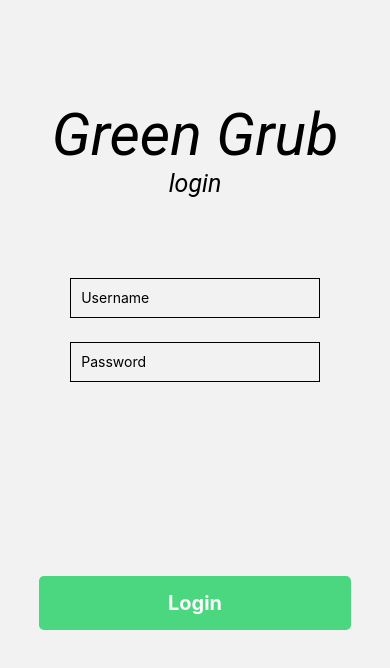
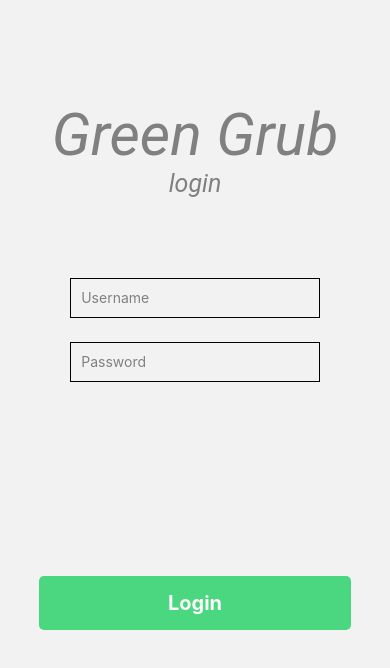
Before and after one commit to utmgdsc/Green-Grub, a React Native app in the folder frontend/: screen /Login in a window 390 px wide. Shown: the top 668 px of the page. Built offline with nearby package versions, Linux system fonts and the light colour scheme.

Commit message:
[SCAN] Fixed invisibly white text for physical devices

```diff
--- a/frontend/app/home/HomeScreen.tsx
+++ b/frontend/app/home/HomeScreen.tsx
@@ -14,7 +14,7 @@ export default function LoginScreen({}: StartScreenProps) {
 
   return (
     <View style={styles.container}>
-      <Text>Hello, {username}!</Text>
+      <Text style={styles.loginText}>Hello, {username}!</Text>
     </View>
   );
 }
@@ -26,4 +26,7 @@ const styles = StyleSheet.create({
     justifyContent: 'center',
     alignItems: 'center',
   },
+  loginText: {
+    color: 'gray',
+  },
 });
--- a/frontend/app/login/LoginScreen.tsx
+++ b/frontend/app/login/LoginScreen.tsx
@@ -50,10 +50,12 @@ const styles = StyleSheet.create({
     fontSize: TEXT_HUGE,
     fontFamily: 'Roboto',
     fontStyle: 'italic',
+    color: 'gray',
   },
   subtitle: {
     fontSize: TEXT_LARGE,
     fontFamily: 'Roboto',
     fontStyle: 'italic',
+    color: 'gray',
   },
 });
--- a/frontend/app/scan/BarcodeScanResultScreen.tsx
+++ b/frontend/app/scan/BarcodeScanResultScreen.tsx
@@ -3,6 +3,7 @@ import {StyleSheet, Text, View} from 'react-native';
 import {RootStackParamList} from '../../App';
 import {StackScreenProps} from '@react-navigation/stack';
 import MainButton from '../shared/MainButton';
+import ButtonGroup from '../shared/ButtonGroup';
 
 type ScanResultScreenProps = StackScreenProps<
   RootStackParamList,
@@ -15,8 +16,11 @@ export default function ScanResultScreen({
 }: ScanResultScreenProps) {
   return (
     <View style={styles.container}>
-      <Text>{route.params.barcode}</Text>
-      <MainButton title="Go back" onPress={() => navigation.goBack()} />
+      <Text style={styles.scanResultText}>{route.params.barcode}</Text>
+      <ButtonGroup>
+        <MainButton title="Retake" onPress={() => navigation.goBack()} />
+        <MainButton title="Record" />
+      </ButtonGroup>
     </View>
   );
 }
@@ -28,4 +32,7 @@ const styles = StyleSheet.create({
     justifyContent: 'center',
     alignItems: 'center',
   },
+  scanResultText: {
+    color: 'black',
+  },
 });
--- a/frontend/app/scan/ReceiptScanResultScreen.tsx
+++ b/frontend/app/scan/ReceiptScanResultScreen.tsx
@@ -1,8 +1,9 @@
 import React from 'react';
-import {StyleSheet, Text, View} from 'react-native';
+import {Image, StyleSheet, View} from 'react-native';
 import {RootStackParamList} from '../../App';
 import {StackScreenProps} from '@react-navigation/stack';
 import MainButton from '../shared/MainButton';
+import ButtonGroup from '../shared/ButtonGroup';
 
 type ScanResultScreenProps = StackScreenProps<
   RootStackParamList,
@@ -15,8 +16,14 @@ export default function ScanResultScreen({
 }: ScanResultScreenProps) {
   return (
     <View style={styles.container}>
-      <Text>{route.params.path}</Text>
-      <MainButton title="Go back" onPress={() => navigation.goBack()} />
+      <Image
+        source={{uri: 'file://' + route.params.path}}
+        style={{width: '100%', height: '70%'}}
+      />
+      <ButtonGroup>
+        <MainButton title="Retake" onPress={() => navigation.goBack()} />
+        <MainButton title="Record" />
+      </ButtonGroup>
     </View>
   );
 }
@@ -24,7 +31,6 @@ export default function ScanResultScreen({
 const styles = StyleSheet.create({
   container: {
     flex: 1,
-    marginVertical: 100,
     justifyContent: 'center',
     alignItems: 'center',
   },
--- a/frontend/app/shared/MainButton.tsx
+++ b/frontend/app/shared/MainButton.tsx
@@ -5,7 +5,7 @@ import {TEXT_MEDIUM} from '../sizing';
 
 type MainButtonProps = {
   title: string;
-  onPress: () => void;
+  onPress?: () => void;
 };
 
 export default function MainButton({title, onPress}: MainButtonProps) {
--- a/frontend/app/shared/TextInputField.tsx
+++ b/frontend/app/shared/TextInputField.tsx
@@ -29,5 +29,6 @@ const styles = StyleSheet.create({
     margin: 12,
     borderWidth: 1,
     padding: 10,
+    color: 'gray',
   },
 });
```
